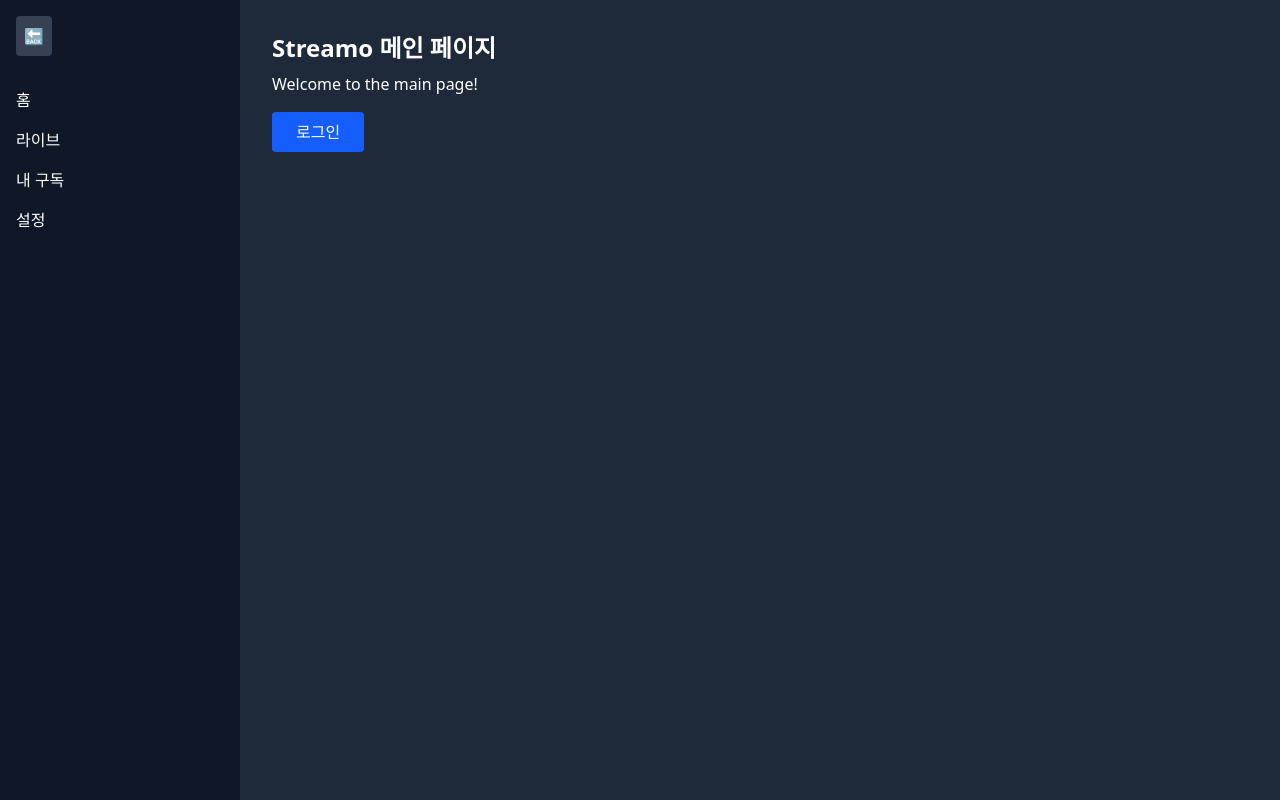
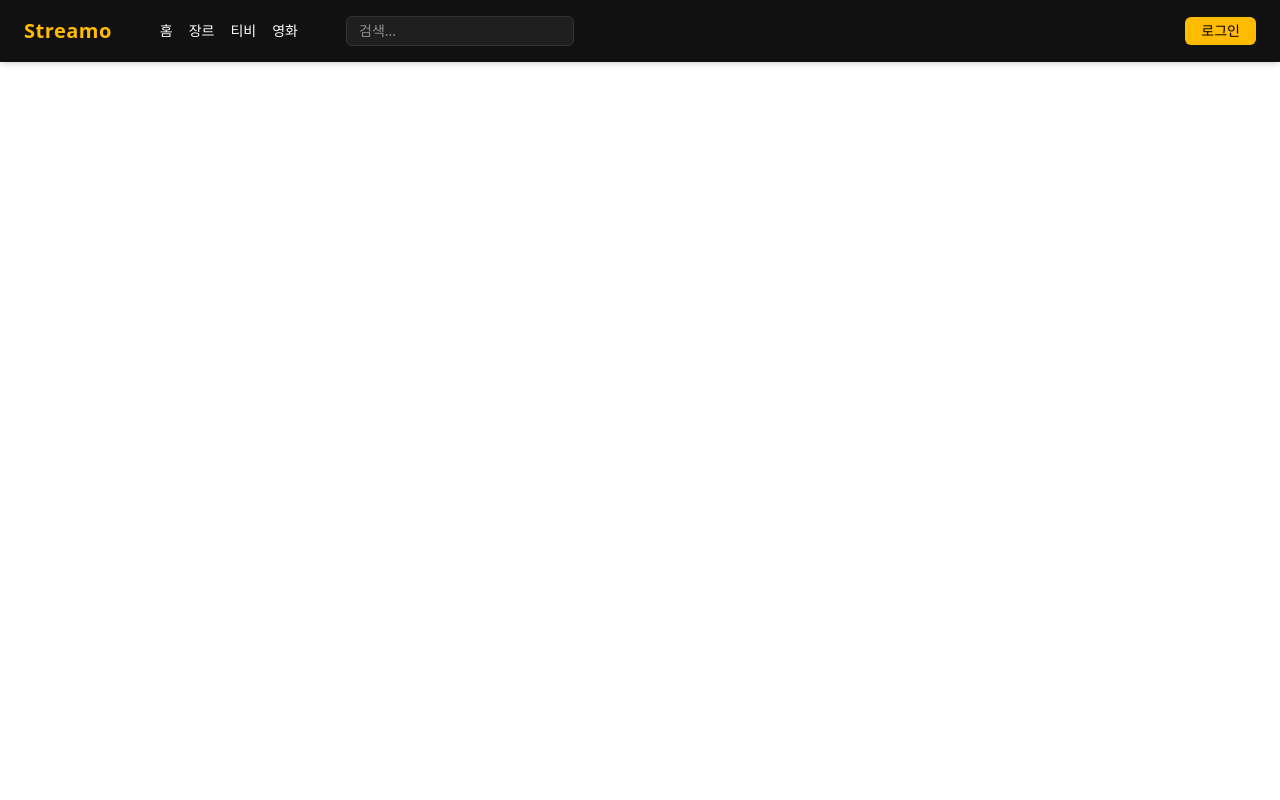
Before and after one commit to pukkok/streamo, a Next.js app in the folder front/: page / in a window 1280 px wide. Built offline with nearby package versions, Linux system fonts and the light colour scheme.

Commit message:
[Feat] 헤더 - 로그인 모달 연결

```diff
--- a/front/app/main/Mainpage.js
+++ /dev/null
@@ -1,40 +0,0 @@
-'use client'
-import { useState } from 'react'
-import SignModal from '../components/SignModal'
-import SideBar from '../components/SideBar'
-
-const MainPage = () => {
-  const [signInModalOpen, setSignInModalOpen] = useState(false)
-  const [isSidebarOpen, setIsSidebarOpen] = useState(true)
-
-  const openSignModal = () => {
-    console.log('로그인 버튼 클릭됨')
-    setSignInModalOpen(true)
-  }
-
-  return (
-    <div className="flex h-screen">
-      {/* 사이드바 */}
-      <SideBar isOpen={isSidebarOpen} toggleSidebar={() => setIsSidebarOpen(!isSidebarOpen)} />
-
-      {/* 메인 컨텐츠 */}
-      <main
-        className={`
-          bg-gray-800 text-white p-8 flex-1 transition-all duration-300 ease-in-out
-        `}
-      >
-        <h1 className="text-2xl font-bold">Streamo 메인 페이지</h1>
-        <p className="mt-2">Welcome to the main page!</p>
-        <button
-          onClick={openSignModal}
-          className="mt-4 px-6 py-2 bg-blue-600 hover:bg-blue-700 text-white rounded"
-        >
-          로그인
-        </button>
-        {signInModalOpen && <SignModal onClose={() => setSignInModalOpen(false)} />}
-      </main>
-    </div>
-  )
-}
-
-export default MainPage;
--- /dev/null
+++ b/front/app/main/Mainpage.jsx
@@ -0,0 +1,30 @@
+import { useState } from 'react'
+import Header from '../components/Header'
+import SignModal from '../components/SignModal' // ← 이거 연결!
+
+const MainPage = () => {
+  const [signInModalOpen, setSignInModalOpen] = useState(false)
+
+  const openSignModal = () => {
+    setSignInModalOpen(true)
+  }
+
+  const closeSignModal = () => {
+    setSignInModalOpen(false)
+  }
+
+  return (
+    <div className="">
+      <Header onLoginClick={openSignModal} />
+
+      {signInModalOpen && (
+        <SignModal onClose={closeSignModal} />
+      )}
+
+      {/* 히어로 섹션 넣기 */}
+      {/* 카테고리 리스트 넣기 */}
+    </div>
+  )
+}
+
+export default MainPage
```
